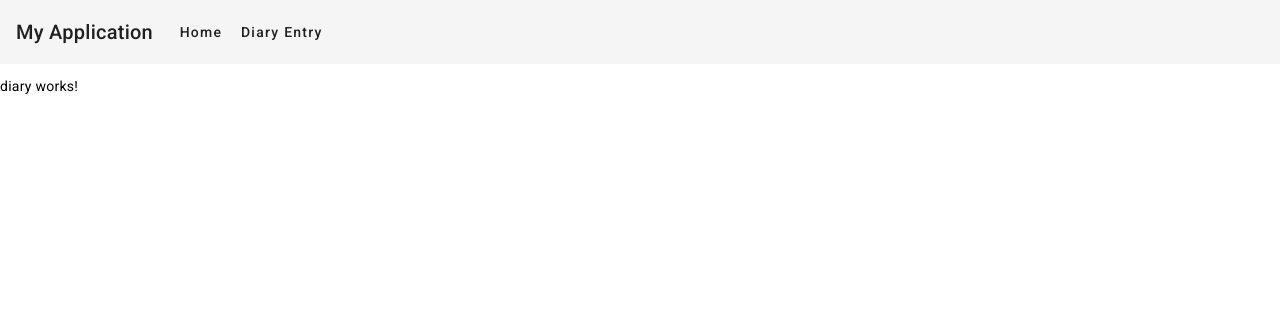
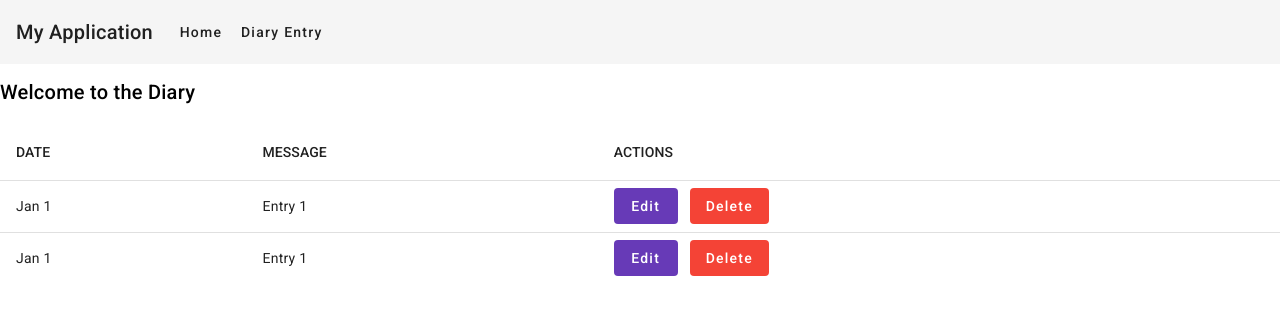
Before and after one commit to JakeFen/my-diary, an Angular app: page / in a window 1280 px wide. Shown: the top 314 px of the page. Built offline with nearby package versions, Linux system fonts and the light colour scheme.

Commit message:
diary component. Wasn't being staged in last few commits

```diff
--- a/src/app/diary/diary.component.html
+++ b/src/app/diary/diary.component.html
@@ -1 +1,34 @@
-<p>diary works!</p>
+<h2>Welcome to the Diary</h2>
+
+<table mat-table [dataSource]="diaryEntries">
+  <ng-container *ngFor="let column of diaryCol">
+    <ng-container [matColumnDef]="column">
+      <th mat-header-cell *matHeaderCellDef>{{ column.toUpperCase() }}</th>
+
+      <ng-container *ngIf="column != 'actions'; else actionCell">
+        <td mat-cell *matCellDef="let entry">
+          {{ entry[column] }}
+        </td>
+      </ng-container>
+
+      <ng-template #actionCell>
+        <td mat-cell *matCellDef="let entry; let i = index">
+          <button
+            (click)="onEdit(i)"
+            mat-flat-button
+            color="primary"
+            class="mr-3"
+          >
+            Edit
+          </button>
+          <button (click)="onDelete(i)" mat-flat-button color="warn">
+            Delete
+          </button>
+        </td>
+      </ng-template>
+    </ng-container>
+  </ng-container>
+
+  <tr mat-header-row *matHeaderRowDef="diaryCol"></tr>
+  <tr mat-row *matRowDef="let row; columns: diaryCol"></tr>
+</table>
--- a/src/app/diary/diary.component.ts
+++ b/src/app/diary/diary.component.ts
@@ -1,11 +1,43 @@
 import { CommonModule } from '@angular/common';
-import { Component } from '@angular/core';
+import { Component, OnDestroy } from '@angular/core';
+import { MatTableDataSource, MatTableModule } from '@angular/material/table';
+import { DiaryDataService } from '../shared/diary-data/diary-data.service';
+import { MatButtonModule } from '@angular/material/button';
+import { DiaryEntry } from '../shared/types/models/diary-entry.model';
+import { Subscription } from 'rxjs';
 
 @Component({
   selector: 'app-diary',
   templateUrl: './diary.component.html',
   styleUrls: ['./diary.component.scss'],
   standalone: true,
-  imports: [CommonModule],
+  imports: [CommonModule, MatTableModule, MatButtonModule],
 })
-export class DiaryComponent {}
+export class DiaryComponent implements OnDestroy {
+  diaryCol: Array<string>;
+  diaryEntries = new MatTableDataSource<DiaryEntry>();
+  diarySubscription = new Subscription();
+
+  constructor(private diaryDataService: DiaryDataService) {
+    this.diaryCol = this.diaryDataService.diaryCol;
+
+    this.diaryEntries.data = this.diaryDataService.diaryEntries;
+    this.diarySubscription = this.diaryDataService.diarySubject.subscribe(
+      (diaryEntires) => {
+        this.diaryEntries.data = diaryEntires;
+      }
+    );
+  }
+
+  ngOnDestroy(): void {
+    this.diarySubscription.unsubscribe();
+  }
+
+  onEdit(index: number): void {
+    console.log(index);
+  }
+
+  onDelete(index: number): void {
+    this.diaryDataService.onDelete(index);
+  }
+}
```
